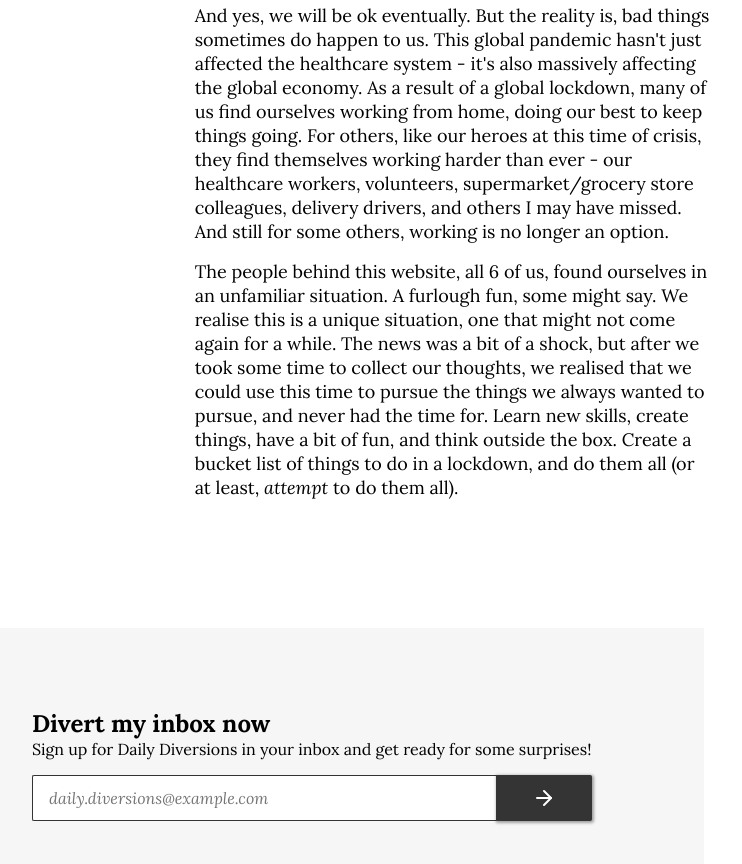
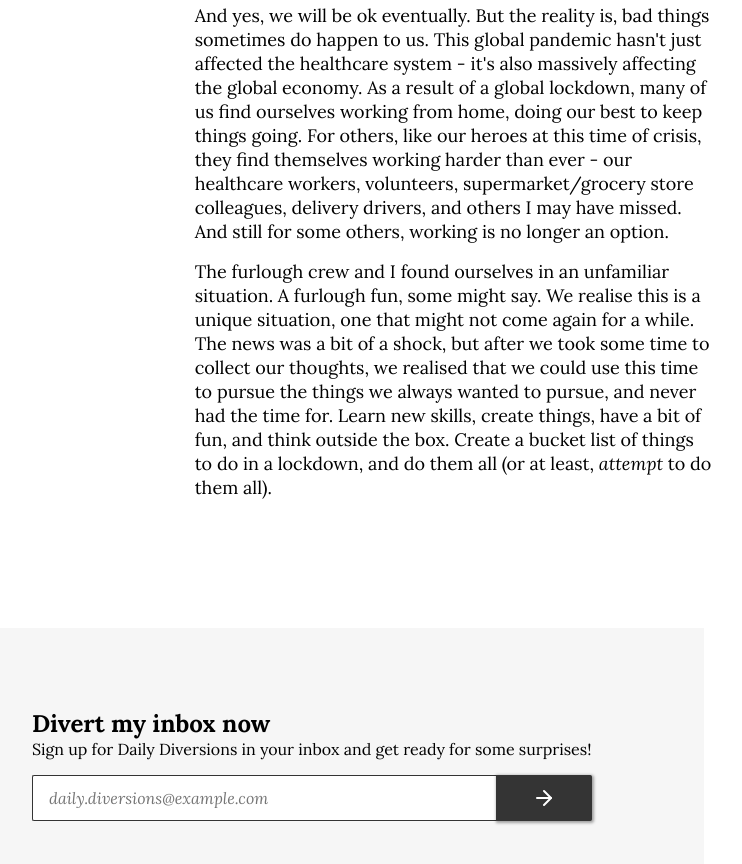
Before and after one commit to jessmahendra/daily-d, a Jekyll site: the page about.html, which Jekyll copies as it is, in a window 1280 px wide and 900 px high, scrolled down 985 px. Shown: the top 864 px of the window, without its empty margins (328-1070 px from the left). Built offline with Jekyll 4.4.1, drawn with Linux system fonts in a browser that asks for light colours.

Commit message:
Change about page

```diff
--- a/about.html
+++ b/about.html
@@ -79,7 +79,7 @@
             </p>
 
             <p>
-                The people behind this website, all 6 of us, found ourselves in an unfamiliar situation. A furlough fun, some might say. We realise this is a unique situation, one that might not come again for a while. The news was a bit of a shock, but after we took some time to collect our thoughts, we realised that we could use this time to pursue the things we always wanted to pursue, and never had the time for. Learn new skills, create things, have a bit of fun, and think outside the box. Create a bucket list of things to do in a lockdown, and do them all (or at least,  <span class = "italic">attempt</span> to do them all).
+                The furlough crew and I found ourselves in an unfamiliar situation. A furlough fun, some might say. We realise this is a unique situation, one that might not come again for a while. The news was a bit of a shock, but after we took some time to collect our thoughts, we realised that we could use this time to pursue the things we always wanted to pursue, and never had the time for. Learn new skills, create things, have a bit of fun, and think outside the box. Create a bucket list of things to do in a lockdown, and do them all (or at least,  <span class = "italic">attempt</span> to do them all).
             </p>
         </div>
         <!-- close para2 -->
```
Also changed, not shown: 2 other files.
